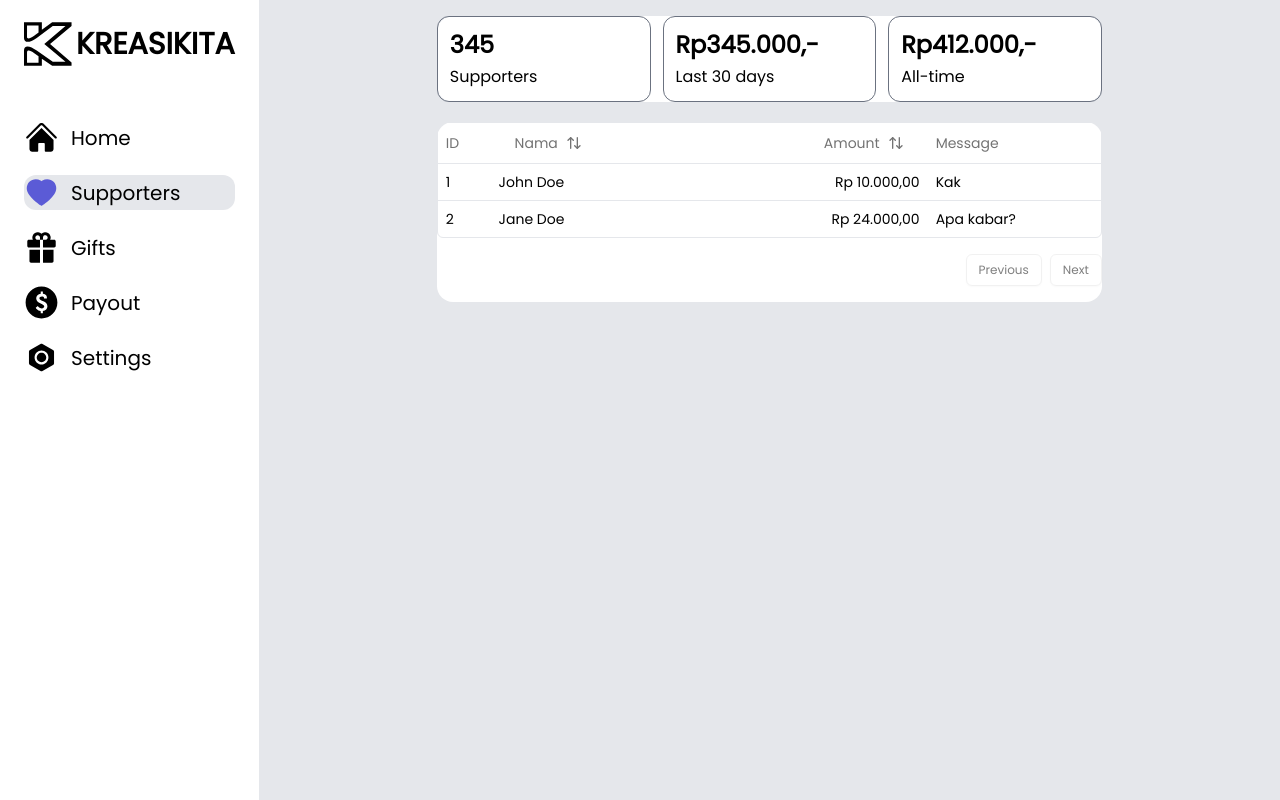
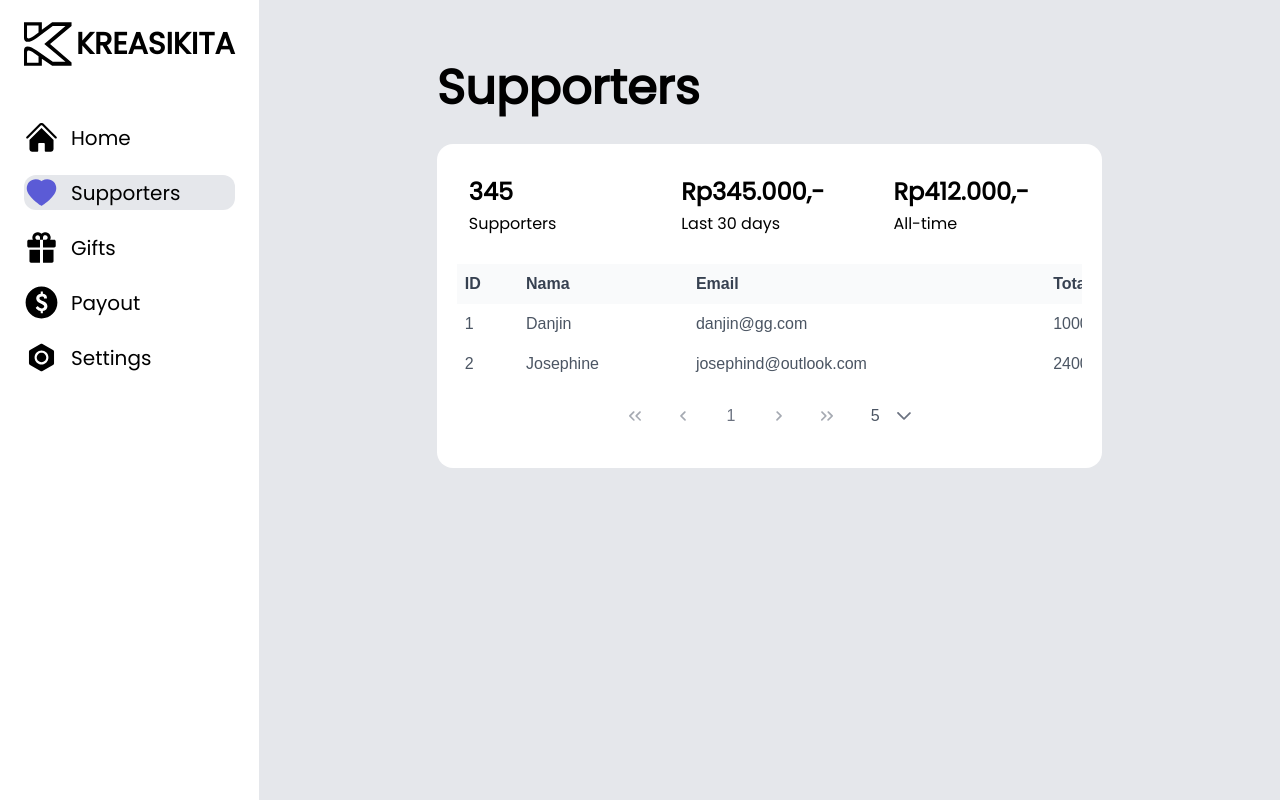
Before and after one commit to bintangyosua/kreasikita, a Next.js app in the folder client/: page /dashboard/supporters in a window 1280 px wide. Built offline with nearby package versions, Linux system fonts and the light colour scheme; a web font is replaced by a local one.

Commit message:
supporters data table with primereact

```diff
--- a/client/package.json
+++ b/client/package.json
@@ -20,6 +20,7 @@
     "clsx": "^2.1.1",
     "lucide-react": "^0.381.0",
     "next": "14.1.4",
+    "primereact": "^10.6.6",
     "react": "^18.0.0",
     "react-dom": "^18.0.0",
     "react-icons": "^5.0.1",
--- a/client/src/app/dashboard/supporters/page.tsx
+++ b/client/src/app/dashboard/supporters/page.tsx
@@ -1,12 +1,14 @@
 import Layout from "@/components/dashboard/layout";
 import Section from "@/components/dashboard/section";
 import React from "react";
-import { DataTable } from "./data-table";
-import { columns } from "./column";
+// import { DataTable } from "./data-table";
+import { DataTable } from "primereact/datatable";
+import { Column } from "primereact/column";
 
 type Donation = {
   id: number;
   amount: number;
+  email: string;
   name: string;
   message: string;
 };
@@ -14,13 +16,15 @@ type Donation = {
 const donations: Donation[] = [
   {
     id: 1,
-    name: "John Doe",
+    name: "Danjin",
+    email: "danjin@gg.com",
     amount: 10000,
     message: "Kak",
   },
   {
     id: 2,
-    name: "Jane Doe",
+    name: "Josephine",
+    email: "josephind@outlook.com",
     amount: 24000,
     message: "Apa kabar?",
   },
@@ -29,16 +33,34 @@ const donations: Donation[] = [
 export default function Page() {
   return (
     <Layout page="supporters">
+      <h1 className="text-5xl font-bold w-full lg:w-2/3 xl:1/2 mx-auto mb-3">
+        Supporters
+      </h1>
+
       {/* Statistics */}
       <Section>
-        <div className="w-full flex flex-col gap-3 sm:flex-row">
-          <CardLayout name="Supporters" num={"345"} />
-          <CardLayout name="Last 30 days" num={"Rp345.000,-"} />
-          <CardLayout name="All-time" num={"Rp412.000,-"} />
+        <div className="p-5">
+          <div className="w-full flex flex-col gap-3 sm:flex-row mb-4">
+            <CardLayout name="Supporters" num={"345"} />
+            <CardLayout name="Last 30 days" num={"Rp345.000,-"} />
+            <CardLayout name="All-time" num={"Rp412.000,-"} />
+          </div>
+
+          {/* Table */}
+          <DataTable
+            size="small"
+            value={donations}
+            paginator
+            rows={5}
+            rowsPerPageOptions={[5, 10, 25, 50]}
+            tableStyle={{ minWidth: "50rem" }}>
+            <Column field="id" header="ID"></Column>
+            <Column field="name" header="Nama"></Column>
+            <Column field="email" header="Email"></Column>
+            <Column field="amount" header="Total Donasi"></Column>
+          </DataTable>
         </div>
-      </Section>
-      <Section>
-        <DataTable columns={columns} data={donations}></DataTable>
+        {/* <DataTable columns={columns} data={donations}></DataTable> */}
       </Section>
     </Layout>
   );
@@ -46,7 +68,7 @@ export default function Page() {
 
 function CardLayout({ num, name }: { num: string; name: string }) {
   return (
-    <div className="border sm:w-1/3 flex flex-col gap-1 border-gray-500 px-3 py-3 rounded-xl w-full">
+    <div className="sm:w-1/3 flex flex-col gap-1 px-3 py-3 rounded-xl w-full">
       <h2 className="text-2xl font-bold">{num}</h2>
       <span className="">{name}</span>
     </div>
--- a/client/src/components/dashboard/layout.tsx
+++ b/client/src/components/dashboard/layout.tsx
@@ -9,13 +9,14 @@ import {
 } from "@/components/ui/sheet";
 import { RxHamburgerMenu } from "react-icons/rx";
 import Section from "./section";
-import Icon from "../svgs/Icon";
 import KreasiKita from "../svgs/KreasiKita";
 import HomeIcon from "../svgs/HomeIcon";
 import LoveIcon from "../svgs/LoveIcon";
 import GiftIcon from "../svgs/GiftIcon";
 import SettingIcon from "../svgs/SettingIcon";
 import Dollar from "../svgs/Dollar";
+import { PrimeReactProvider } from "primereact/api";
+import "primereact/resources/themes/lara-light-cyan/theme.css";
 
 const navs = [
   {
@@ -58,6 +59,7 @@ export default function Layout({
   page: string;
 }) {
   return (
+    <PrimeReactProvider>
       <div className="w-full flex flex-col md:flex-row bg-gray-200 h-screen">
         <div className="md:hidden">&nbsp;</div>
         <div className="flex flex-row justify-between px-8 py-2 bg-white rounded-full mx-3 h-12 items-center md:hidden">
@@ -106,7 +108,8 @@ export default function Layout({
         </nav>
 
         {/* Main Content */}
-      <div className="flex flex-col gap-5 px-3 mt-4 w-full">{children}</div>
+        <div className="flex flex-col gap-5 px-3 w-full mt-16">{children}</div>
       </div>
+    </PrimeReactProvider>
   );
 }
```
Also changed, not shown: 1 other file (tests, documents, lock files or other folders). Lines whose indentation alone changed are shown as unchanged.
